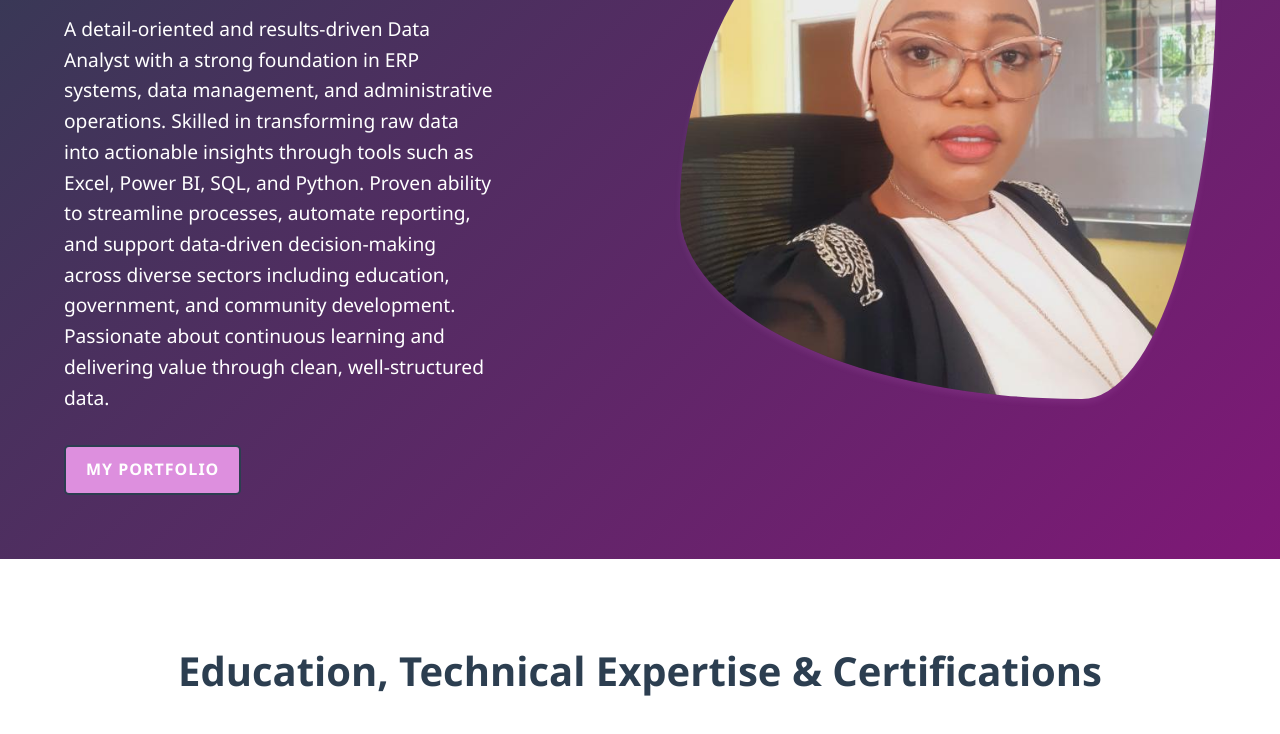
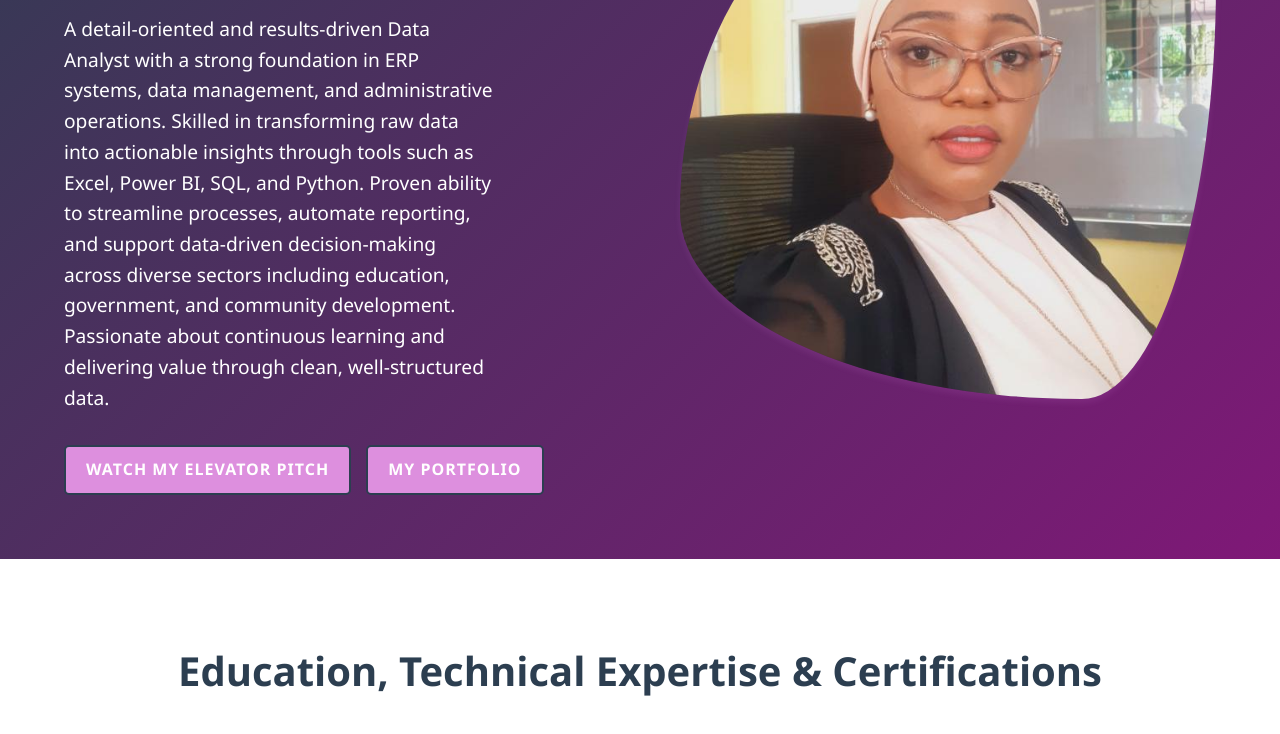
Before and after one commit to MariamMshee/My-Portfolio, a plain HTML site: page index.html in a window 1280 px wide. Shown: the part 354-1088 px from the top of the page. Drawn offline with Linux system fonts and the light colour scheme.

Commit message:
Elevator pitch video added

```diff
--- a/index.html
+++ b/index.html
@@ -36,6 +36,9 @@
                 <!-- <a href="contact.html" class="btn primary-btn">Contact Me</a>
                 <a href="skills.html" class="btn secondary-btn">View Skills</a>
                 <a href="projects.html" class="btn secondary-btn">View Projects</a> -->
+                <a href="https://youtu.be/mvi0cI7JRM4" target="_blank" class="btn secondary-btn">
+  Watch My Elevator Pitch
+</a>
                 <a href="https://datascienceportfol.io/mariammshee883" class="btn secondary-btn">
                     <!-- <i class="fas fa-download"> -->
                     My Portfolio
--- a/styles/style.css
+++ b/styles/style.css
@@ -166,6 +166,17 @@ nav {
     text-transform: uppercase;
     letter-spacing: 1px;
 }
+.btn {
+    padding: 10px 20px;
+    background-color: var(--primary-color);
+    color: black;
+    border: none;
+    border-radius: 5px;
+    font-weight: bold;
+    text-decoration: none;
+    margin-right: 10px;
+}
+
 
 .primary-btn {
     background-color: var(--white-color);
```
